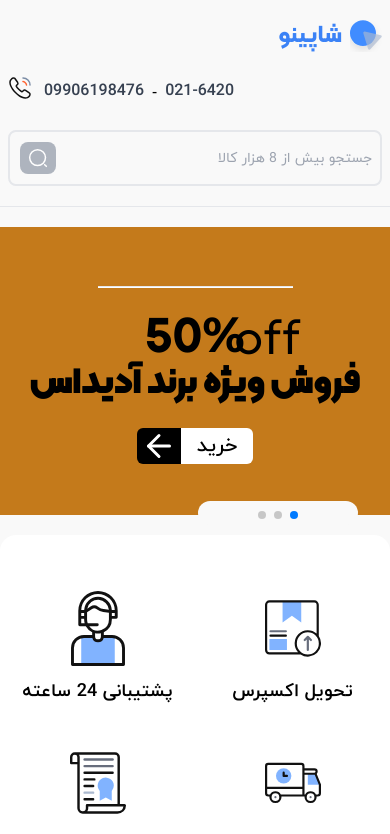
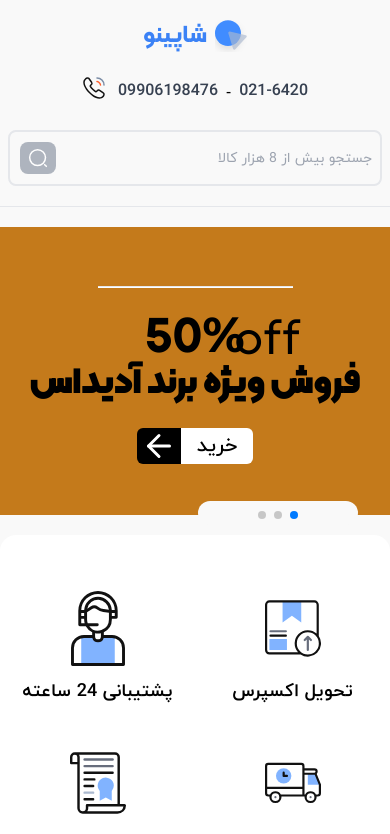
Before and after one commit to Ario-Team/shapino-frontend, a Next.js app: page / in a window 390 px wide. Shown: the top 834 px of the page. Built offline with nearby package versions, Linux system fonts and the light colour scheme.

Commit message:
Fixed the navbar responsive problem

```diff
--- a/components/Navbar.jsx
+++ b/components/Navbar.jsx
@@ -11,7 +11,7 @@
       <nav
         className={`${classes.navbar} grid grid-cols-1 auto-rows-max auto-cols-max justify-items-center items-center w-full gap-6 sm:grid-cols-2 lg:grid-cols-3`}
       >
-        <div className="flex flex-row items-center justify-center gap-2 justify-self-start">
+        <div className="flex flex-row items-center justify-center gap-2 lg:justify-self-start lg:mr-5">
           <div className="w-8 h-max">
             <Image
               src={logoSVG}
@@ -25,7 +25,7 @@
             شاپینو
           </span>
         </div>
-        <div className="flex flex-row items-center gap-3 h-max justify-self-end">
+        <div className="flex flex-row items-center gap-3 h-max lg:justify-self-end lg:ml-5">
           <div className="flex gap-2">
             <Link href="tel:0216420" passHref>
               <span className="font-iran-yekan font-bold text-base text-gray-700 cursor-pointer transition-color duration-300 hover:text-gray-900">
```
